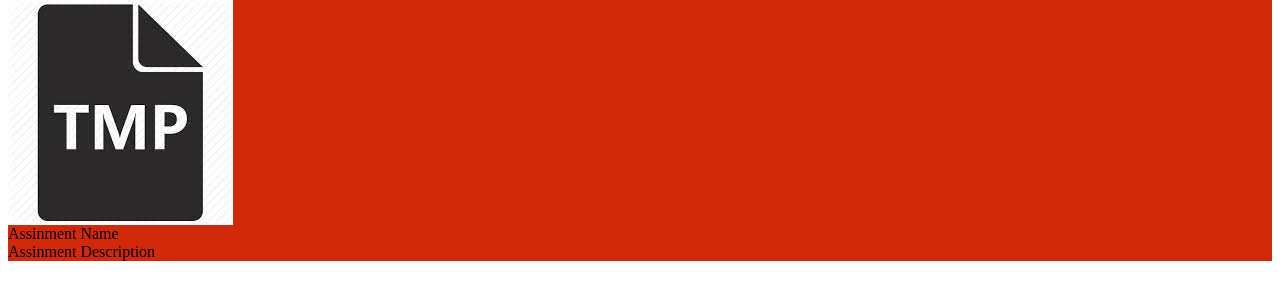
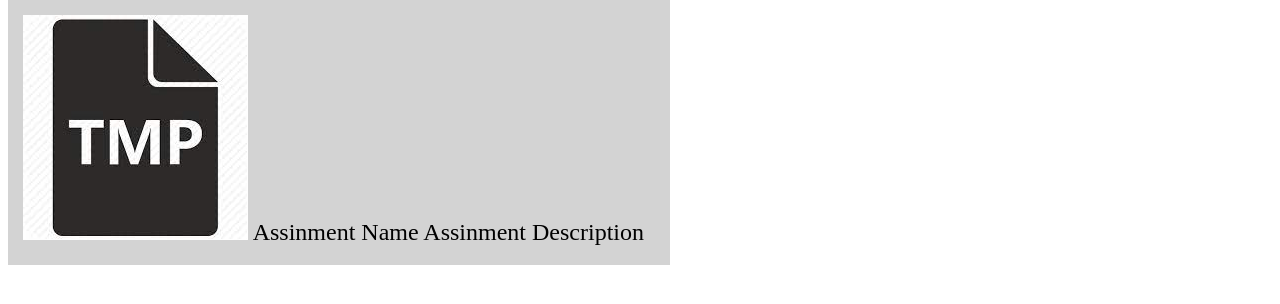
Before and after one commit to Natetodd55/SwapNotezCodeQL, a Flask app: page /search in a window 1280 px wide. Shown: the part 65-369 px from the top of the page. Run offline with Flask 2, Linux system fonts and the light colour scheme.

Commit message:
search page update

```diff
--- a/static/style.css
+++ b/static/style.css
@@ -78,3 +78,14 @@ ul {
     color: #FFFFFF;
     background-color: #781c0b;
   }
+
+  .assinment-list{
+    padding: 15px 15px;
+    background-color: lightgray;
+    width: 50%;
+    height: 30%;
+  }
+
+  .assinment-list-item{
+    font-size: 24px;
+  }
--- a/templates/search.html
+++ b/templates/search.html
@@ -2,20 +2,14 @@
 {% block title %}Search{% endblock %}
 {% block content %}
 
-<div class="assinment-container">
-    <ul class="w3-ul w3-card-4">
-      <li class="w3-bar">
-        <!-- <span onclick="this.parentElement.style.display='none'" class="w3-bar-item w3-button w3-white w3-xlarge w3-right">×</span> -->
-        <img src="temp.jpg" class="assingment-img">
-        <div class="assingment-list-info">
-          <span>Assinment Name</span><br>
-          <span>Assinment Description</span>
-        </div>
-      </li>
-    </ul>
-  </div>
+  <ul class="assinment-list">
+    <li class="assinment-list-item">
+
+      <img src="static/assingment_img/temp.jpg" class="assingment-img">
+      <span>Assinment Name</span>
+      <span>Assinment Description</span>
+
+    </li>
+  </ul>
 
 {% endblock %}
-
-
-<!-- https://www.w3schools.com/w3css/tryit.asp?filename=tryw3css_lists_avatar -->
```
